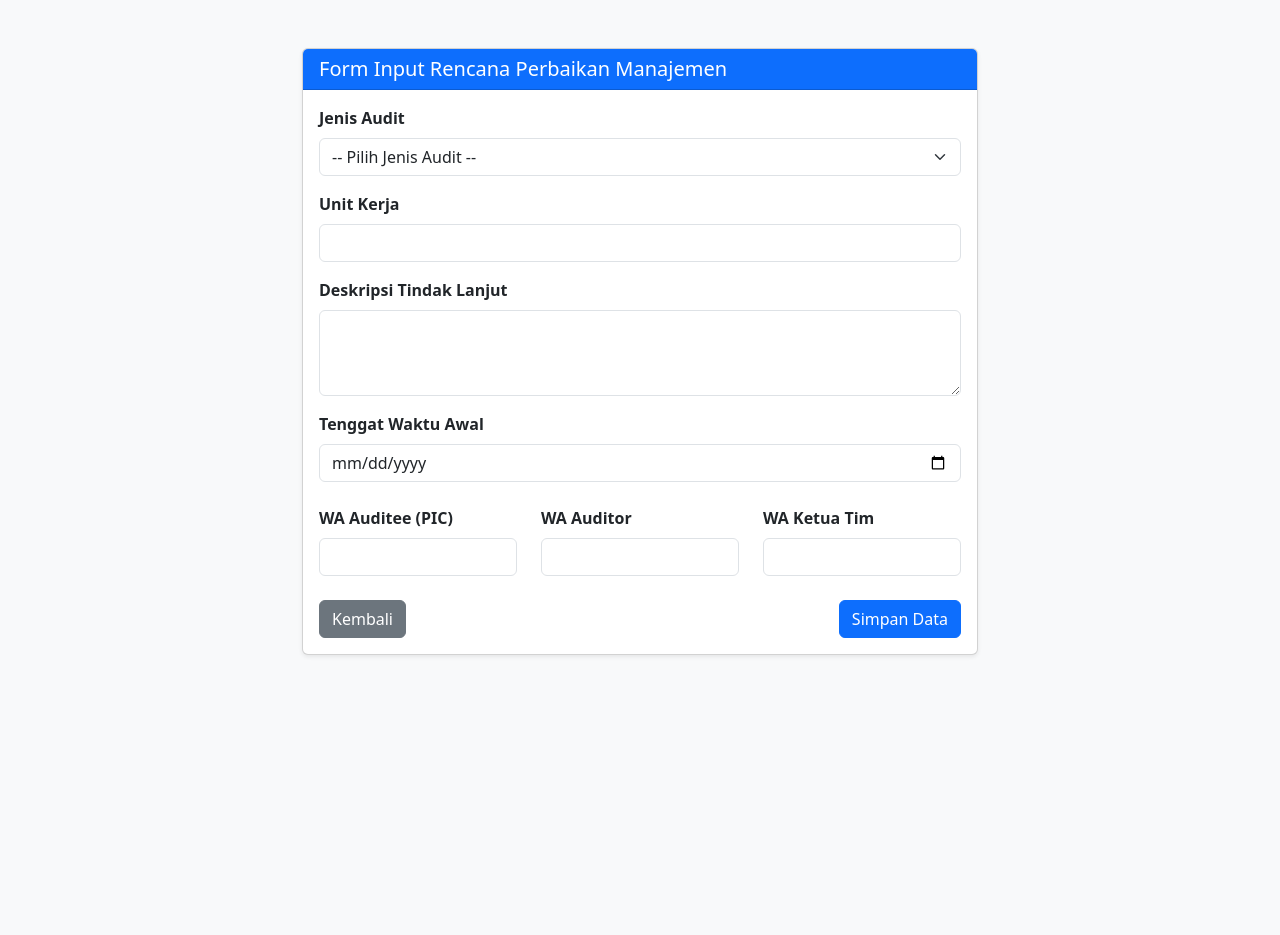
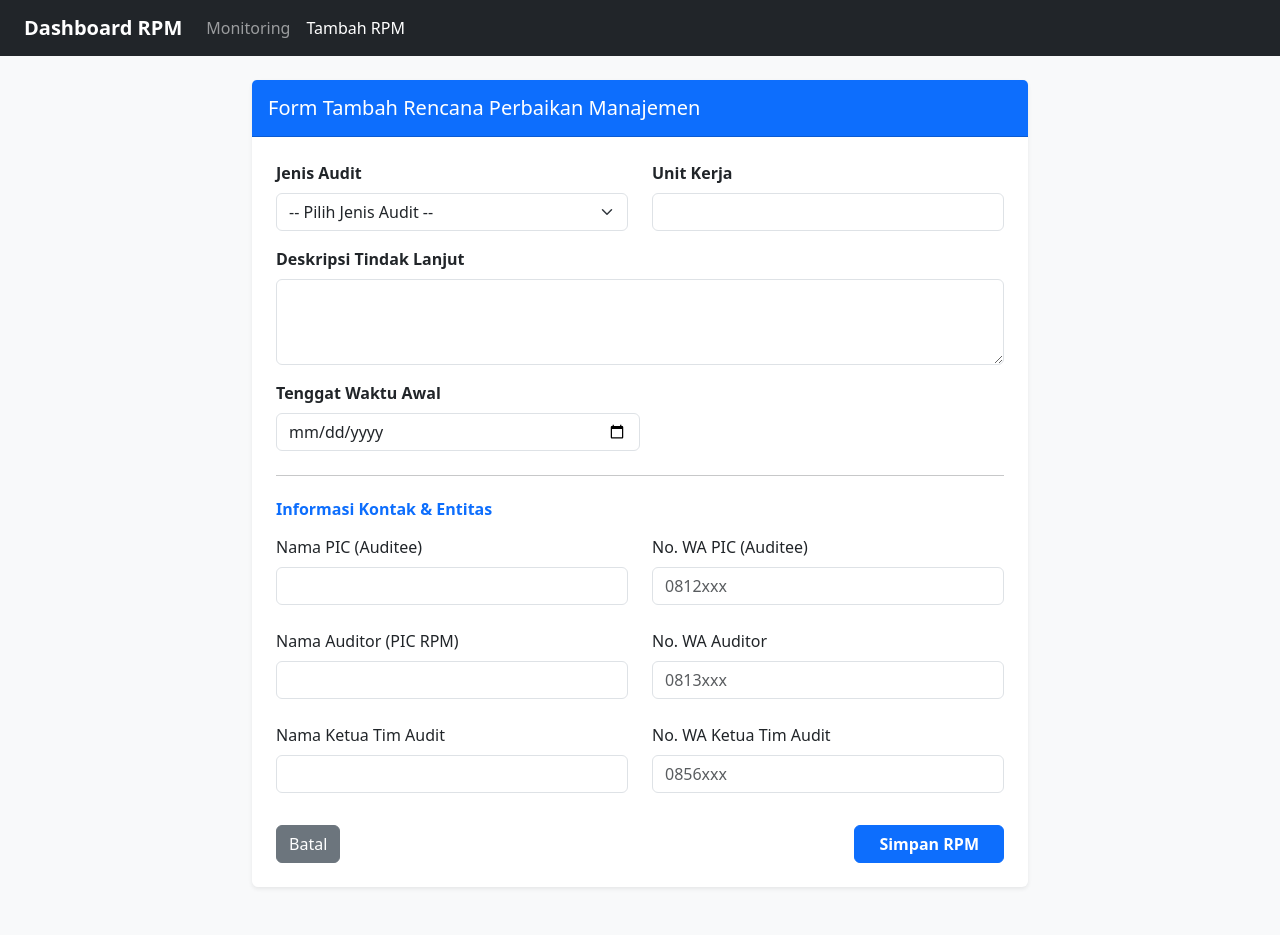
Before and after one commit to TasserFace/Dashboard-Audit-RPM, a Flask app: page /input in a window 1280 px wide. Before the commit the page ends 656 px from the top, so only its background shows below. Run offline with Flask 3, Linux system fonts and the light colour scheme; the visitor is signed in with stand-in values (Sample User, id 1).

Commit message:
Update form.html

```diff
--- a/templates/form.html
+++ b/templates/form.html
@@ -2,19 +2,33 @@
 <html lang="id">
 <head>
     <meta charset="UTF-8">
-    <title>Input RPM Baru</title>
+    <title>Tambah RPM</title>
     <link href="https://cdn.jsdelivr.net/npm/bootstrap@5.3.0/dist/css/bootstrap.min.css" rel="stylesheet">
 </head>
 <body class="bg-light">
-    <div class="container mt-5" style="max-width: 700px;">
-        <div class="card shadow-sm">
-            <div class="card-header bg-primary text-white">
-                <h5 class="mb-0">Form Input Rencana Perbaikan Manajemen</h5>
+    <!-- Navbar -->
+    <nav class="navbar navbar-expand-lg navbar-dark bg-dark mb-4">
+        <div class="container-fluid px-4">
+            <a class="navbar-brand fw-bold" href="/">Dashboard RPM</a>
+            <div class="collapse navbar-collapse">
+                <ul class="navbar-nav me-auto mb-2 mb-lg-0">
+                    <li class="nav-item"><a class="nav-link" href="/">Monitoring</a></li>
+                    <li class="nav-item"><a class="nav-link active" href="/input">Tambah RPM</a></li>
+                </ul>
             </div>
-            <div class="card-body">
+        </div>
+    </nav>
+
+    <div class="container mb-5" style="max-width: 800px;">
+        <div class="card shadow-sm border-0">
+            <div class="card-header bg-primary text-white py-3">
+                <h5 class="mb-0">Form Tambah Rencana Perbaikan Manajemen</h5>
+            </div>
+            <div class="card-body p-4">
                 <form action="/input" method="POST">
 
-                    <div class="mb-3">
+                    <div class="row mb-3">
+                        <div class="col-md-6">
                             <label class="form-label fw-bold">Jenis Audit</label>
                             <select class="form-select" name="jenis_audit" required>
                                 <option value="" disabled selected>-- Pilih Jenis Audit --</option>
@@ -25,10 +39,10 @@
                                 <option value="Tematik Audit">Tematik Audit</option>
                             </select>
                         </div>
-
-                    <div class="mb-3">
+                        <div class="col-md-6">
                             <label class="form-label fw-bold">Unit Kerja</label>
                             <input type="text" class="form-control" name="unit_kerja" required>
+                        </div>
                     </div>
 
                     <div class="mb-3">
@@ -38,27 +52,48 @@
 
                     <div class="mb-4">
                         <label class="form-label fw-bold">Tenggat Waktu Awal</label>
-                        <input type="date" class="form-control" name="tenggat_waktu" required>
+                        <input type="date" class="form-control w-50" name="tenggat_waktu" required>
+                    </div>
+
+                    <hr class="mb-4">
+                    <h6 class="fw-bold text-primary mb-3">Informasi Kontak & Entitas</h6>
+
+                    <div class="row mb-3">
+                        <div class="col-md-6 mb-2">
+                            <label class="form-label">Nama PIC (Auditee)</label>
+                            <input type="text" class="form-control" name="nama_pic" required>
+                        </div>
+                        <div class="col-md-6 mb-2">
+                            <label class="form-label">No. WA PIC (Auditee)</label>
+                            <input type="text" class="form-control" name="wa_auditee" required placeholder="0812xxx">
+                        </div>
+                    </div>
+
+                    <div class="row mb-3">
+                        <div class="col-md-6 mb-2">
+                            <label class="form-label">Nama Auditor (PIC RPM)</label>
+                            <input type="text" class="form-control" name="nama_auditor" required>
+                        </div>
+                        <div class="col-md-6 mb-2">
+                            <label class="form-label">No. WA Auditor</label>
+                            <input type="text" class="form-control" name="wa_auditor" required placeholder="0813xxx">
+                        </div>
                     </div>
 
                     <div class="row mb-4">
-                        <div class="col-md-4">
-                            <label class="form-label fw-bold">WA Auditee (PIC)</label>
-                            <input type="text" class="form-control" name="wa_auditee" required>
+                        <div class="col-md-6 mb-2">
+                            <label class="form-label">Nama Ketua Tim Audit</label>
+                            <input type="text" class="form-control" name="nama_ketua_tim" required>
                         </div>
-                        <div class="col-md-4">
-                            <label class="form-label fw-bold">WA Auditor</label>
-                            <input type="text" class="form-control" name="wa_auditor" required>
-                        </div>
-                        <div class="col-md-4">
-                            <label class="form-label fw-bold">WA Ketua Tim</label>
-                            <input type="text" class="form-control" name="wa_ketua_tim" required>
+                        <div class="col-md-6 mb-2">
+                            <label class="form-label">No. WA Ketua Tim Audit</label>
+                            <input type="text" class="form-control" name="wa_ketua_tim" required placeholder="0856xxx">
                         </div>
                     </div>
 
-                    <div class="d-flex justify-content-between">
-                        <a href="/" class="btn btn-secondary">Kembali</a>
-                        <button type="submit" class="btn btn-primary">Simpan Data</button>
+                    <div class="d-flex justify-content-between mt-4">
+                        <a href="/" class="btn btn-secondary">Batal</a>
+                        <button type="submit" class="btn btn-primary px-4 fw-bold">Simpan RPM</button>
                     </div>
                 </form>
             </div>
```
Lines whose indentation alone changed are shown as unchanged.
